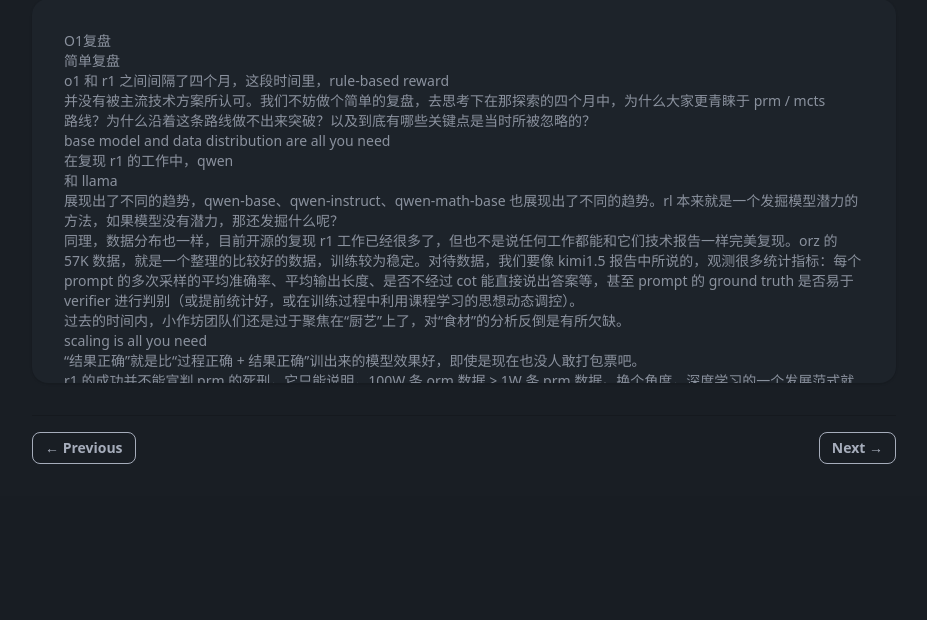
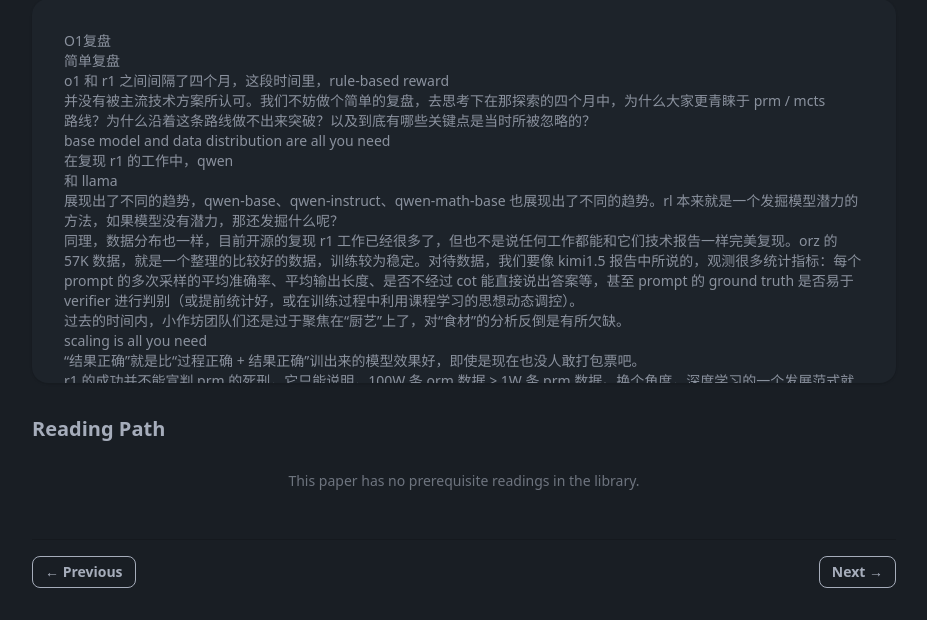
Before and after one commit to RanchiZhao/research-hub, a FastAPI app: page /paper/2025-04-08_rl in a window 1280 px wide. Shown: the part 465-1085 px from the top of the page, without its empty margins (176-1103 px from the left). Before the commit the page ends 929 px from the top, so only its background shows below. Run offline with FastAPI, Linux system fonts and the light colour scheme; some libraries are stand-ins or nearby versions.

Commit message:
feat(reading-path): reading path generation for paper detail page
Add /api/reading-path/{paper_id} endpoint that walks builds_on/extends
references recursively, filters to in-library papers, and returns them
topologically sorted (prerequisites first). Paper detail page fetches
and renders the path as numbered cards with the target highlighted.

Co-authored-by: Claude Sonnet 4.6 <noreply@anthropic.com>

```diff
--- a/dashboard/app.py
+++ b/dashboard/app.py
@@ -221,6 +221,93 @@ def parse_search_results(raw: str) -> list[dict]:
     return [{"title": "Search Results", "summary": raw[:500]}]
 
 
+def compute_reading_path(paper_id: str, papers: list[dict[str, Any]]) -> list[dict[str, Any]]:
+    """Return a topologically sorted reading path leading up to paper_id.
+
+    Only follows "builds_on" and "extends" relationships, and only includes
+    papers that exist in the library (matched by arxiv_id).
+    Prerequisites are placed first; the target paper is last.
+    """
+    arxiv_map: dict[str, dict[str, Any]] = {p["arxiv_id"]: p for p in papers if p.get("arxiv_id")}
+    id_map: dict[str, dict[str, Any]] = {p["id"]: p for p in papers}
+
+    target = id_map.get(paper_id)
+    if not target:
+        return []
+
+    # BFS/DFS to collect all reachable papers via builds_on / extends
+    reachable: dict[str, dict[str, Any]] = {}
+
+    def collect(paper: dict[str, Any]) -> None:
+        pid = paper["id"]
+        if pid in reachable:
+            return
+        reachable[pid] = paper
+        for ref in paper.get("key_references", []):
+            if ref.get("relationship") not in ("builds_on", "extends"):
+                continue
+            ref_paper = arxiv_map.get(ref.get("arxiv_id", ""))
+            if ref_paper:
+                collect(ref_paper)
+
+    collect(target)
+
+    # DFS-based topological sort: prerequisites emerge before the papers that need them
+    order: list[dict[str, Any]] = []
+    in_stack: set[str] = set()
+    done: set[str] = set()
+
+    def topo(paper: dict[str, Any]) -> None:
+        pid = paper["id"]
+        if pid in done or pid in in_stack:
+            return
+        in_stack.add(pid)
+        for ref in paper.get("key_references", []):
+            if ref.get("relationship") not in ("builds_on", "extends"):
+                continue
+            ref_paper = arxiv_map.get(ref.get("arxiv_id", ""))
+            if ref_paper and ref_paper["id"] in reachable:
+                topo(ref_paper)
+        in_stack.discard(pid)
+        done.add(pid)
+        order.append(paper)
+
+    topo(target)
+
+    # Build the result list
+    result: list[dict[str, Any]] = []
+    for i, paper in enumerate(order):
+        # relationship_to_next: how the next paper references this one
+        rel = ""
+        if i < len(order) - 1:
+            next_paper = order[i + 1]
+            for ref in next_paper.get("key_references", []):
+                if ref.get("arxiv_id") and ref["arxiv_id"] == paper.get("arxiv_id"):
+                    rel = ref.get("relationship", "")
+                    break
+        summary = paper.get("summary") or {}
+        result.append(
+            {
+                "id": paper["id"],
+                "title": paper.get("title", ""),
+                "date": paper.get("date", ""),
+                "one_liner": summary.get("one_liner", ""),
+                "relationship_to_next": rel,
+                "reading_order": i + 1,
+                "is_target": paper["id"] == paper_id,
+            }
+        )
+    return result
+
+
+@app.get("/api/reading-path/{paper_id}")
+async def reading_path(paper_id: str) -> JSONResponse:
+    """Generate a reading path for a target paper."""
+    papers = load_papers()
+    path = compute_reading_path(paper_id, papers)
+    return JSONResponse({"path": path})
+
+
 @app.get("/api/paper-summary")
 async def paper_summary(id: str = "") -> JSONResponse:
     """Return method, innovation, and tags for a single paper."""
--- a/dashboard/templates/paper.html
+++ b/dashboard/templates/paper.html
@@ -190,6 +190,64 @@
     <script src="https://cdn.jsdelivr.net/npm/markmap-autoloader"></script>
     {% endif %}
 
+    <!-- Reading Path -->
+    <div class="mb-8">
+      <h2 class="text-xl font-bold mb-3">Reading Path</h2>
+      <div id="reading-path-content" class="flex items-center justify-center py-4">
+        <span class="loading loading-spinner loading-md"></span>
+      </div>
+    </div>
+
+    <script>
+    (async () => {
+      const paperId = {{ paper.id | tojson }};
+      const container = document.getElementById('reading-path-content');
+      try {
+        const resp = await fetch(`/api/reading-path/${encodeURIComponent(paperId)}`);
+        const data = await resp.json();
+        const path = data.path;
+
+        if (!path || path.length <= 1) {
+          container.innerHTML = '<p class="text-sm opacity-60">This paper has no prerequisite readings in the library.</p>';
+          return;
+        }
+
+        const items = path.map((item, idx) => {
+          const isTarget = item.is_target;
+          const cardBg = isTarget ? 'bg-primary text-primary-content' : 'bg-base-100';
+          const titleClass = isTarget ? 'font-semibold' : 'font-semibold hover:underline';
+          const titleEl = isTarget
+            ? `<span class="${titleClass}">${item.title}</span>`
+            : `<a href="/paper/${item.id}" class="${titleClass} link">${item.title}</a>`;
+          const oneLiner = item.one_liner
+            ? `<p class="text-sm mt-1 opacity-80">${item.one_liner}</p>` : '';
+          const connector = idx < path.length - 1
+            ? `<div class="ml-[14px] w-0.5 h-4 bg-base-300"></div>` : '';
+          const relBadge = item.relationship_to_next
+            ? `<span class="badge badge-ghost badge-xs ml-1">${item.relationship_to_next}</span>` : '';
+          return `
+            <div class="flex items-start gap-3">
+              <div class="flex-shrink-0 w-7 h-7 rounded-full ${isTarget ? 'bg-primary-content text-primary' : 'bg-base-300 text-base-content'} flex items-center justify-center text-xs font-bold">${item.reading_order}</div>
+              <div class="card ${cardBg} shadow flex-1">
+                <div class="card-body py-3 px-4">
+                  ${titleEl}
+                  <p class="text-xs opacity-60">${item.date}</p>
+                  ${oneLiner}
+                  ${relBadge}
+                </div>
+              </div>
+            </div>
+            ${connector}
+          `;
+        }).join('');
+
+        container.innerHTML = `<div class="w-full">${items}</div>`;
+      } catch (e) {
+        container.innerHTML = '<p class="text-sm text-error">Failed to load reading path.</p>';
+      }
+    })();
+    </script>
+
     <!-- Bottom Navigation -->
     <div class="flex justify-between mt-8 pt-4 border-t border-base-300">
       {% if prev_paper %}
```
Also changed, not shown: tests/test_reading_path.py (added, +185 -0 lines).
